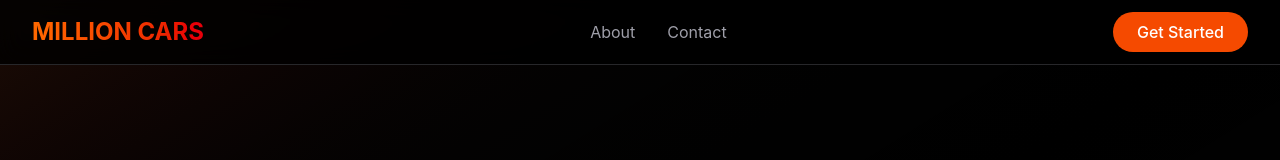
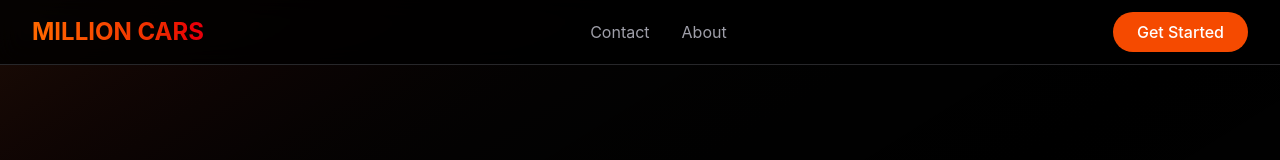
Before and after one commit to M1g3l14Ka/sellercars, a Next.js app: page / in a window 1280 px wide. Shown: the top 160 px of the page. Built offline with nearby package versions, Linux system fonts and the light colour scheme.

Commit message:
a small design change

```diff
--- a/src/components/Header.tsx
+++ b/src/components/Header.tsx
@@ -25,8 +25,8 @@ export default function Header() {
                 </Link>
 
                 <nav className="hidden md:flex items-center gap-8">
+                  <a href="#contacts" className="text-zinc-400 hover:text-white transition-colors">Contact</a>
                   <a href="#about" className="text-zinc-400 hover:text-white transition-colors">About</a>
-                  <a href="#contacts" className="text-zinc-400 hover:text-white transition-colors">Contact</a>
                 </nav>
                 <a
                     href="#inventory"
```
